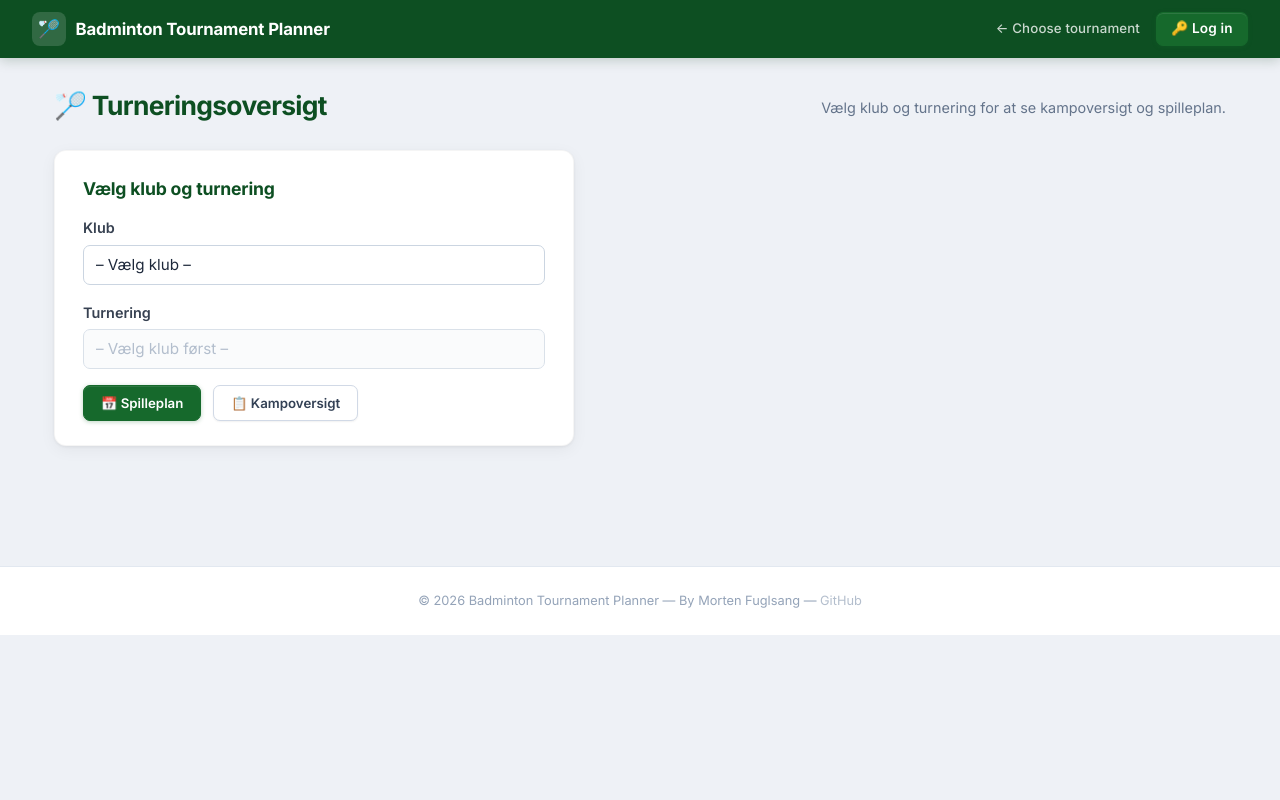
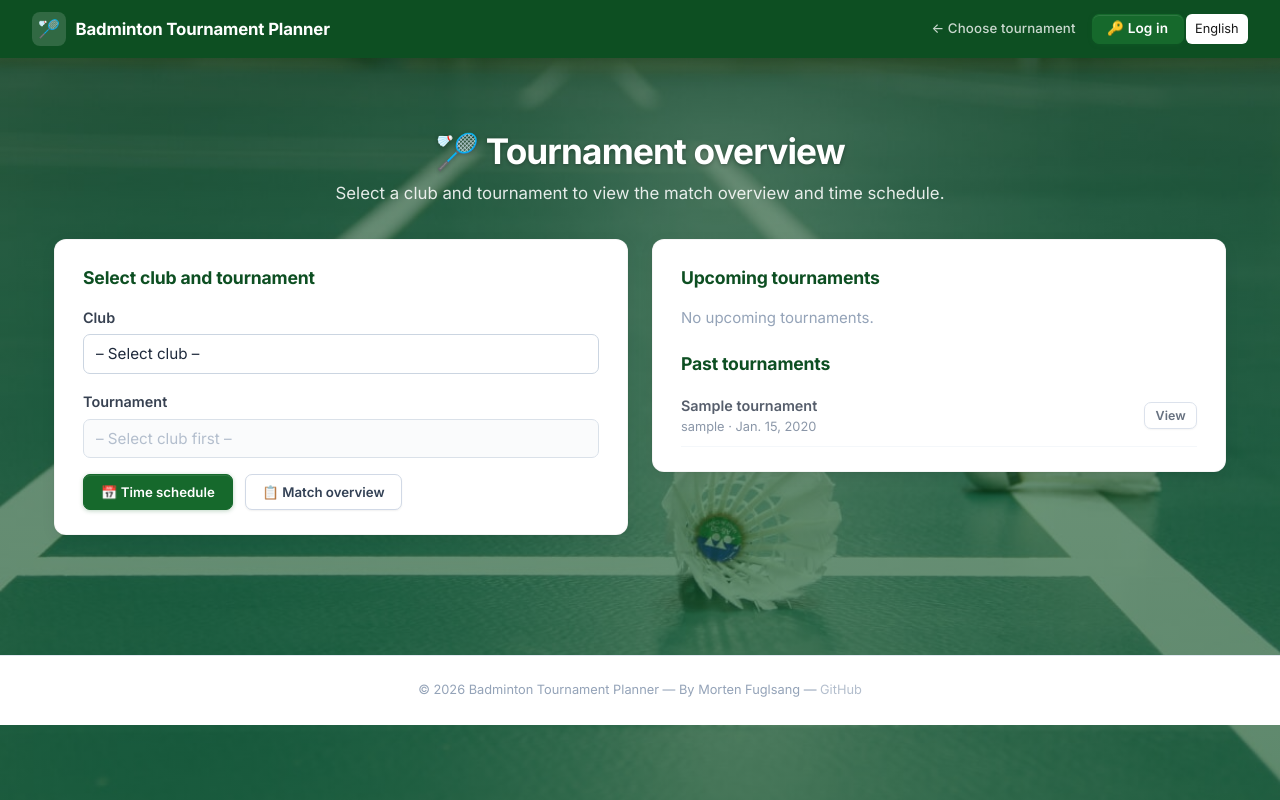
Before and after one commit to MFuglsang/badminton_tournament_planner, a Django app: page / in a window 1280 px wide. Run offline with Django 5.2, Linux system fonts and the light colour scheme; tables that the repository leaves empty hold one stand-in row (values such as "Sample post").

Commit message:
Localizatin et al

```diff
--- a/tournament_planner/settings.py
+++ b/tournament_planner/settings.py
@@ -51,6 +51,7 @@ MIDDLEWARE = [
     'django.contrib.auth.middleware.AuthenticationMiddleware',
     'django.contrib.messages.middleware.MessageMiddleware',
     'django.middleware.clickjacking.XFrameOptionsMiddleware',
+    'tournaments.middleware.SetLanguageCookieMiddleware',
 ]
 
 ROOT_URLCONF = 'tournament_planner.urls'
--- a/tournament_planner/templates/base.html
+++ b/tournament_planner/templates/base.html
@@ -46,7 +46,7 @@
             width: 34px; height: 34px; display:flex; align-items:center; justify-content:center;
             font-size: 1.1rem;
         }
-        nav { display: flex; gap: 0.15rem; }
+        nav { display: flex; gap: 0.15rem; align-items: center; }
         nav a {
             color: rgba(255,255,255,0.78);
             text-decoration: none;
@@ -342,14 +342,13 @@
             {% if user.is_staff %}<a href="/admin/">Admin</a>{% endif %}
             {% if user.is_authenticated %}
             <span style="color:rgba(255,255,255,0.5); font-size:0.82rem; padding:0.4rem 0.5rem; border-left:1px solid rgba(255,255,255,0.2); margin-left:0.3rem;">{{ user.username }}</span>
-            <form method="post" action="{% url 'logout' %}" style="display:inline; margin:0; padding:0;">{% csrf_token %}<button type="submit" style="background:rgba(255,255,255,0.1); border:1px solid rgba(255,255,255,0.25); color:rgba(255,255,255,0.78); font-size:0.82rem; font-weight:500; padding:0.35rem 0.75rem; border-radius:6px; cursor:pointer; font-family:inherit;">{% trans "Log out" %}</button></form>
             {% endif %}
             {# Language switcher #}
             <form action="{% url 'set_language' %}" method="post" style="display:inline; margin:0;">
                 {% csrf_token %}
                 <input type="hidden" name="next" value="{{ request.path }}">
                 <select name="language" onchange="this.form.submit()"
-                    style="background:rgba(255,255,255,0.1); border:1px solid rgba(255,255,255,0.25); color:rgba(255,255,255,0.85); font-size:0.8rem; padding:0.3rem 0.5rem; border-radius:6px; cursor:pointer; font-family:inherit;">
+                    style="background:#fff; border:1px solid rgba(255,255,255,0.4); color:#1a1a1a; font-size:0.8rem; padding:0.3rem 0.5rem; border-radius:6px; cursor:pointer; font-family:inherit;">
                     {% get_current_language as CURRENT_LANG %}
                     {% get_available_languages as LANGUAGES %}
                     {% for lang_code, lang_name in LANGUAGES %}
@@ -357,6 +356,9 @@
                     {% endfor %}
                 </select>
             </form>
+            {% if user.is_authenticated %}
+            <form method="post" action="{% url 'logout' %}" style="display:inline; margin:0 0 0 0.5rem; padding:0;">{% csrf_token %}<button type="submit" style="background:rgba(255,255,255,0.1); border:1px solid rgba(255,255,255,0.25); color:rgba(255,255,255,0.78); font-size:0.82rem; font-weight:500; padding:0.35rem 0.75rem; border-radius:6px; cursor:pointer; font-family:inherit;">{% trans "Log out" %}</button></form>
+            {% endif %}
         </nav>
         {% endblock nav %}
     </header>
--- a/tournament_planner/templates/base_viewer.html
+++ b/tournament_planner/templates/base_viewer.html
@@ -40,5 +40,18 @@
     {% if tournament %}<a href="{% url 'public_tournament' tournament.pk %}">{% trans "Match overview" %}</a>{% endif %}
     {% if tournament %}<a href="{% url 'public_schedule' tournament.pk %}">{% trans "Time schedule" %}</a>{% endif %}
     {% if user.is_authenticated %}<a href="{% url 'tournament_list' %}">Admin</a>{% else %}<a href="{% url 'login' %}" class="btn btn-primary" style="padding:0.3rem 0.9rem; font-size:0.85rem;">🔑 {% trans "Log in" %}</a>{% endif %}
+    {% load i18n %}
+    <form action="{% url 'set_language' %}" method="post" style="display:inline; margin:0;">
+        {% csrf_token %}
+        <input type="hidden" name="next" value="{{ request.path }}">
+        <select name="language" onchange="this.form.submit()"
+            style="background:#fff; border:1px solid rgba(255,255,255,0.4); color:#1a1a1a; font-size:0.8rem; padding:0.3rem 0.5rem; border-radius:6px; cursor:pointer; font-family:inherit;">
+            {% get_current_language as CURRENT_LANG %}
+            {% get_available_languages as LANGUAGES %}
+            {% for lang_code, lang_name in LANGUAGES %}
+            <option value="{{ lang_code }}"{% if lang_code == CURRENT_LANG %} selected{% endif %}>{{ lang_name }}</option>
+            {% endfor %}
+        </select>
+    </form>
 </nav>
 {% endblock nav %}
--- a/tournaments/apps.py
+++ b/tournaments/apps.py
@@ -3,3 +3,6 @@ from django.apps import AppConfig
 
 class TournamentsConfig(AppConfig):
     name = 'tournaments'
+
+    def ready(self):
+        import tournaments.signals  # noqa
--- a/tournaments/models.py
+++ b/tournaments/models.py
@@ -1,6 +1,34 @@
 from django.conf import settings
 from django.db import models
 from django.utils.translation import gettext_lazy as _
+
+
+class UserProfile(models.Model):
+    """Stores per-club preferences, e.g. default language."""
+    LANGUAGE_CHOICES = [
+        ('da', 'Dansk'),
+        ('en', 'English'),
+    ]
+    user = models.OneToOneField(
+        settings.AUTH_USER_MODEL,
+        on_delete=models.CASCADE,
+        related_name='profile',
+        verbose_name=_("User"),
+    )
+    language = models.CharField(
+        max_length=10,
+        choices=LANGUAGE_CHOICES,
+        default='da',
+        verbose_name=_("Default language"),
+    )
+
+    def __str__(self):
+        return f"{self.user.username} profile"
+
+    class Meta:
+        verbose_name = _("User profile")
+        verbose_name_plural = _("User profiles")
+
 
 # Create your models here.
 
--- a/tournaments/templates/tournaments/public/landing.html
+++ b/tournaments/templates/tournaments/public/landing.html
@@ -1,22 +1,60 @@
 {% extends 'base_viewer.html' %}
-{% block title %}Vælg turnering{% endblock %}
+{% load i18n %}
+{% block title %}{% trans "Select tournament" %}{% endblock %}
+
+{% block extra_head %}
+{{ block.super }}
+<style>
+body {
+    background-image: linear-gradient(rgba(13,79,34,0.55), rgba(13,79,34,0.65)), url('/media/img/background.jpg');
+    background-size: cover;
+    background-position: center;
+    background-attachment: fixed;
+    background-color: #0d4f22;
+    min-height: 100vh;
+}
+/* Make the container transparent so the bg image shows through */
+body > .container {
+    background: transparent;
+}
+.landing-hero {
+    color: white;
+    padding: 2.5rem 1rem 2rem;
+    text-align: center;
+}
+.landing-hero h1 {
+    font-size: 2.2rem;
+    color: white;
+    margin: 0 0 0.5rem;
+    text-shadow: 0 1px 4px rgba(0,0,0,0.3);
+}
+.landing-hero p {
+    font-size: 1.05rem;
+    color: rgba(255,255,255,0.88);
+    margin: 0;
+}
+</style>
+{% endblock extra_head %}
+
 {% block content %}
-<div class="page-actions">
-    <h1>🏸 Turneringsoversigt</h1>
-    <p style="color:#64748b; margin:0.25rem 0 0; font-size:0.9rem;">Vælg klub og turnering for at se kampoversigt og spilleplan.</p>
+<div class="landing-hero">
+    <h1>🏸 {% trans "Tournament overview" %}</h1>
+    <p>{% trans "Select a club and tournament to view the match overview and time schedule." %}</p>
 </div>
 
-<div class="card pub-landing-card" style="max-width:520px; margin-top:1.5rem;">
-    <h2 style="margin-top:0;">Vælg klub og turnering</h2>
+<div style="display:grid; grid-template-columns:1fr 1fr; gap:1.5rem; align-items:start;">
+
+<div class="card pub-landing-card">
+    <h2 style="margin-top:0;">{% trans "Select club and tournament" %}</h2>
 
     {% if not clubs %}
-    <p style="color:#64748b;">Ingen turneringer er tilgængelige endnu.</p>
+    <p style="color:#64748b;">{% trans "No tournaments available yet." %}</p>
     {% else %}
     <div style="display:flex; flex-direction:column; gap:1rem;">
         <div>
-            <label style="font-weight:600; font-size:0.9rem; display:block; margin-bottom:0.35rem;">Klub</label>
+            <label style="font-weight:600; font-size:0.9rem; display:block; margin-bottom:0.35rem;">{% trans "Club" %}</label>
             <select id="club-select" style="width:100%; padding:0.55rem 0.75rem; border:1px solid #cbd5e1; border-radius:7px; font-size:0.95rem; font-family:inherit; background:#fff;">
-                <option value="">– Vælg klub –</option>
+                <option value="">– {% trans "Select club" %} –</option>
                 {% for club in clubs %}
                 <option value="{{ club.pk }}">{{ club.username }}</option>
                 {% endfor %}
@@ -24,9 +62,9 @@
         </div>
 
         <div>
-            <label style="font-weight:600; font-size:0.9rem; display:block; margin-bottom:0.35rem;">Turnering</label>
+            <label style="font-weight:600; font-size:0.9rem; display:block; margin-bottom:0.35rem;">{% trans "Tournament" %}</label>
             <select id="tournament-select" disabled style="width:100%; padding:0.55rem 0.75rem; border:1px solid #cbd5e1; border-radius:7px; font-size:0.95rem; font-family:inherit; background:#f8fafc; color:#94a3b8;">
-                <option value="">– Vælg klub først –</option>
+                <option value="">– {% trans "Select club first" %} –</option>
                 {% for t in tournaments %}
                 <option value="{{ t.pk }}" data-club="{{ t.owner.pk }}" style="display:none">{{ t.name }} ({{ t.date }})</option>
                 {% endfor %}
@@ -34,12 +72,54 @@
         </div>
 
         <div style="display:flex; gap:0.75rem; flex-wrap:wrap;">
-            <button id="btn-schedule" class="btn btn-primary" disabled onclick="goTo('schedule')">📅 Spilleplan</button>
-            <button id="btn-overview" class="btn btn-secondary" disabled onclick="goTo('overview')">📋 Kampoversigt</button>
+            <button id="btn-schedule" class="btn btn-primary" disabled onclick="goTo('schedule')">📅 {% trans "Time schedule" %}</button>
+            <button id="btn-overview" class="btn btn-secondary" disabled onclick="goTo('overview')">📋 {% trans "Match overview" %}</button>
         </div>
     </div>
     {% endif %}
 </div>
+
+<div class="card">
+    <h2 style="margin-top:0;">{% trans "Upcoming tournaments" %}</h2>
+    {% if upcoming %}
+    <ul style="list-style:none; padding:0; margin:0; display:flex; flex-direction:column; gap:0.5rem;">
+        {% for t in upcoming %}
+        <li style="display:flex; justify-content:space-between; align-items:center; padding:0.5rem 0; border-bottom:1px solid #f1f5f9;">
+            <div>
+                <div style="font-weight:600; font-size:0.9rem;">{{ t.name }}</div>
+                <div style="font-size:0.8rem; color:#64748b;">{{ t.owner.username }} · {{ t.date }}</div>
+            </div>
+            <a href="{% url 'public_tournament' t.pk %}" class="btn btn-secondary" style="font-size:0.78rem; padding:0.25rem 0.65rem;">{% trans "View" %}</a>
+        </li>
+        {% endfor %}
+    </ul>
+    {% else %}
+    <p style="color:#94a3b8; margin:0;">{% trans "No upcoming tournaments." %}</p>
+    {% endif %}
+
+    {% if past %}
+    <h2 style="margin:1.25rem 0 0.5rem;">{% trans "Past tournaments" %}</h2>
+    <ul style="list-style:none; padding:0; margin:0; display:flex; flex-direction:column; gap:0.5rem;">
+        {% for t in past %}
+        <li style="display:flex; justify-content:space-between; align-items:center; padding:0.5rem 0; border-bottom:1px solid #f1f5f9; opacity:0.75;">
+            <div>
+                <div style="font-weight:600; font-size:0.9rem;">{{ t.name }}</div>
+                <div style="font-size:0.8rem; color:#64748b;">{{ t.owner.username }} · {{ t.date }}</div>
+            </div>
+            <a href="{% url 'public_tournament' t.pk %}" class="btn btn-secondary" style="font-size:0.78rem; padding:0.25rem 0.65rem;">{% trans "View" %}</a>
+        </li>
+        {% endfor %}
+    </ul>
+    {% endif %}
+</div>
+
+</div>
+
+<style>
+@media (max-width:700px) {
+    div[style*="grid-template-columns"] { grid-template-columns: 1fr !important; }
+}
+</style>
 
 {# Data for JS routing #}
 <script>
@@ -58,7 +138,7 @@
         tSel.innerHTML = '';
         var placeholder = document.createElement('option');
         placeholder.value = '';
-        placeholder.textContent = cid ? '– Vælg turnering –' : '– Vælg klub først –';
+        placeholder.textContent = cid ? '– {% trans "Select tournament" %} –' : '– {% trans "Select club first" %} –';
         tSel.appendChild(placeholder);
 
         var filtered = allOptions.filter(function (o) { return o.dataset.club === cid; });
```
Also changed, not shown: tournament_planner/templates/base_public.html (+5 -2 lines), tournaments/admin.py (+6 -1 lines), tournaments/middleware.py (added, +34 -0 lines), tournaments/public_views.py (+23 -1 lines), tournaments/signals.py (added, +30 -0 lines), locale/da/LC_MESSAGES/django.po, media/img/background.jpg (added), players/migrations/0013_userprofile.py (added), tournaments/migrations/0020_userprofile.py (added), 1 other file.
